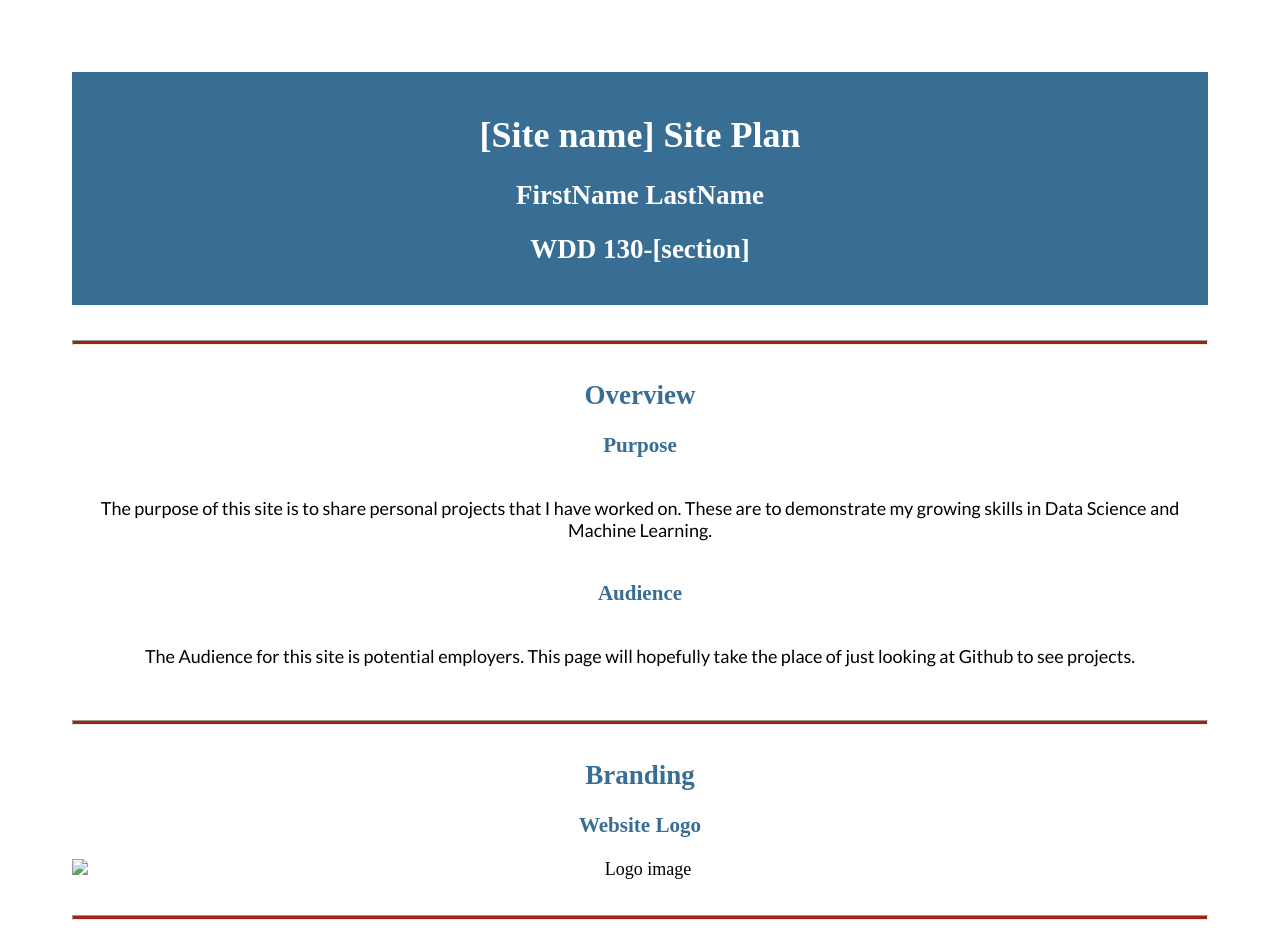
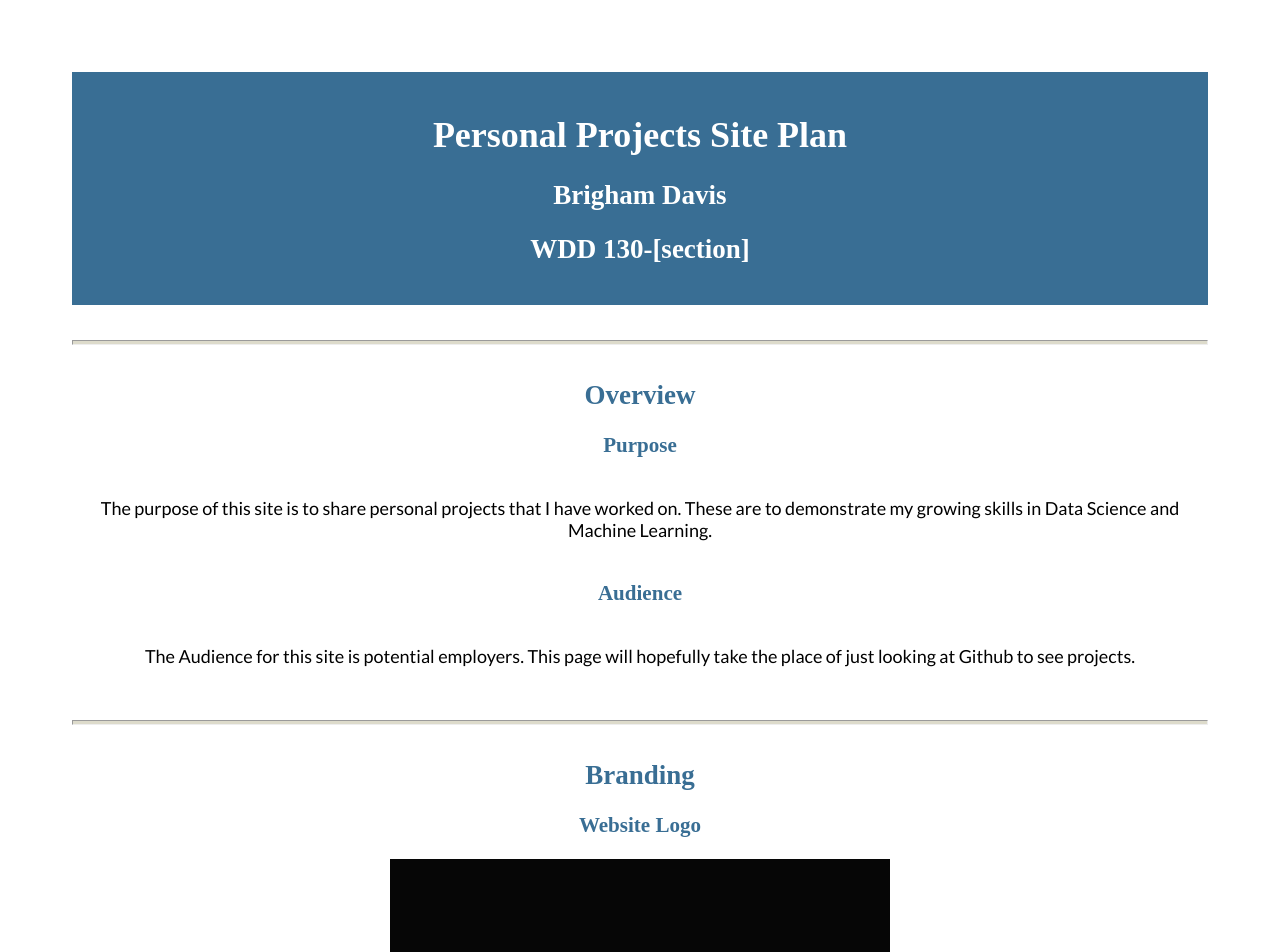
Before and after one commit to BrighamDavis/Web-Fundamentals, a plain HTML site: page personalsite/site-plan.html in a window 1280 px wide. Shown: the top 952 px of the page. Drawn offline with Linux system fonts and the light colour scheme; a web font is replaced by a local one.

Commit message:
Updates to personal site plan

```diff
--- a/personalsite/site-plan.html
+++ b/personalsite/site-plan.html
@@ -10,8 +10,8 @@
 
   <body>
     <header>
-      <h1>[Site name] Site Plan</h1>
-      <h2>FirstName LastName</h2>
+      <h1>Personal Projects Site Plan</h1>
+      <h2>Brigham Davis</h2>
       <h2>WDD 130-[section]</h2>
       <!-- In the header above, add the name or your site, your name and class number. For example if you are in section 3 you would put WDD 130.03 -->
     </header>
@@ -33,7 +33,7 @@
       <h2>Branding</h2>
       <h3>Website Logo</h3>
       <!-- Replace this with some sort of logo for your site.  A logo can be as simple as the name of your site in a nice font :) -->
-      <img src="#" alt="Logo image">
+      <img src="images/personallogo.png" alt="Logo image">
       <hr>
       <h2>
         Style Guide
--- a/personalsite/styles/site-plan.css
+++ b/personalsite/styles/site-plan.css
@@ -5,9 +5,9 @@ Fonts are separated by a | */
 
 :root {
   /* change the values below to your colors from your palette */
-  --primary-color: #396E94   ;
-  --secondary-color: #E7C24F ;
-  --accent1-color: #A42212;
+  --primary-color: #050505  ;
+  --secondary-color: #1B9AAA ;
+  --accent1-color: #DDDBCB;
   --accent2-color: white;
 
   /* change the values below to your chosen font(s) */
```
